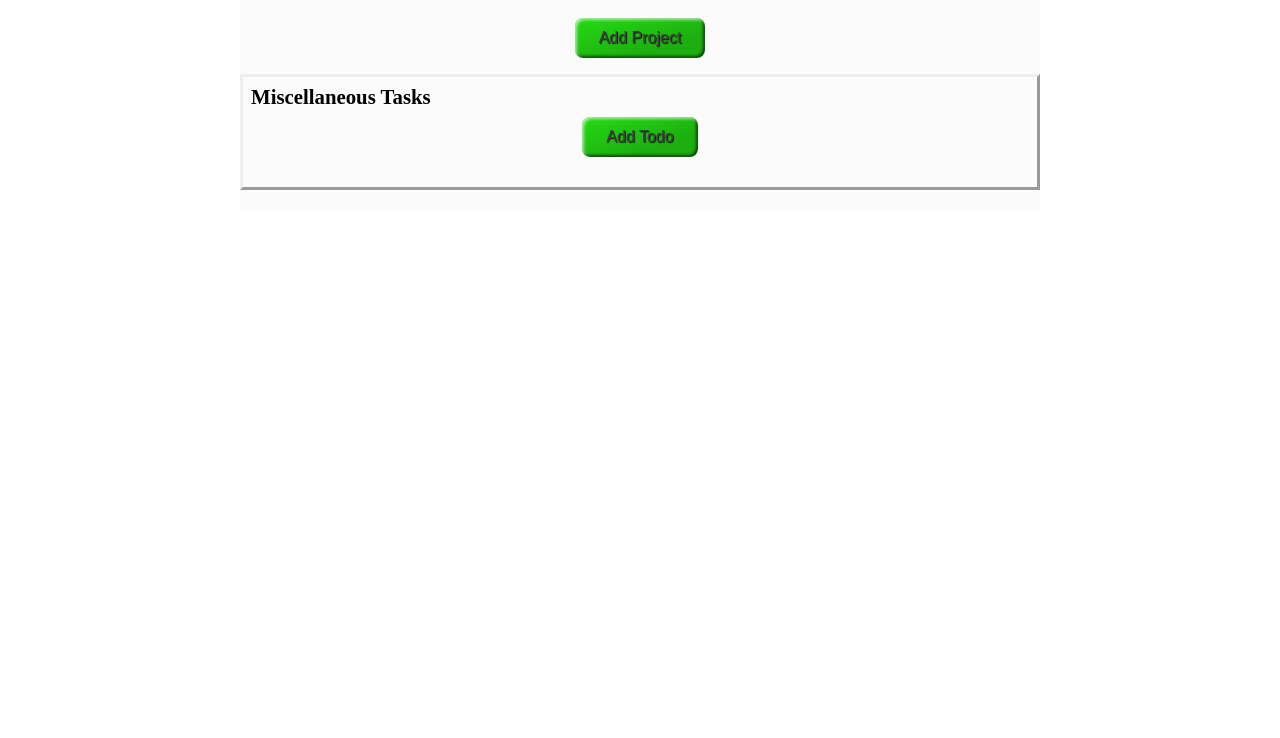
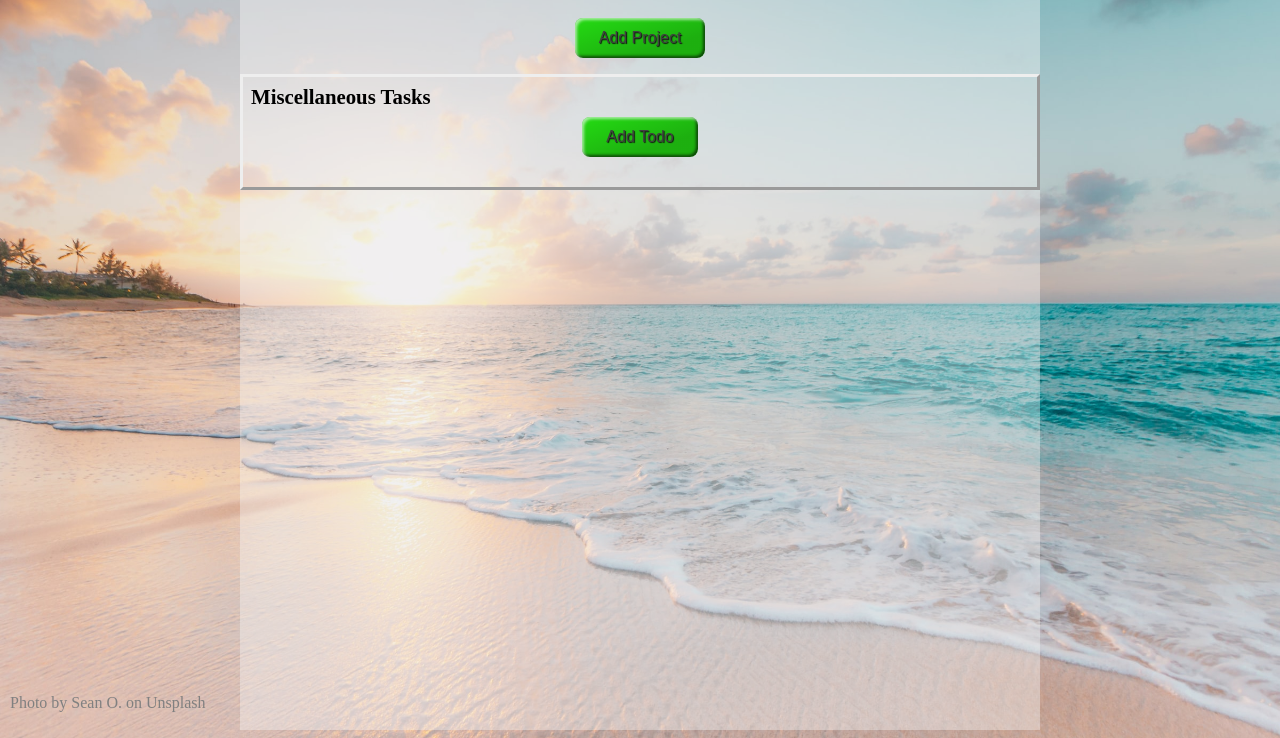
Before and after one commit to mbabaliiryn/TodoList, a website built with webpack: page src/index.html in a window 1280 px wide. Shown: the part 78-816 px from the top of the page. Built offline with nearby package versions, Linux system fonts and the light colour scheme; what accordion would draw is missing.

Commit message:
Webpack clean and move all sources to src

```diff
--- a/package.json
+++ b/package.json
@@ -21,11 +21,13 @@
   },
   "homepage": "https://github.com/mbabaliiryn/TodoList#readme",
   "devDependencies": {
+    "clean-webpack-plugin": "^3.0.0",
     "css-loader": "^4.1.1",
     "eslint": "^6.8.0",
     "eslint-config-airbnb-base": "^14.1.0",
     "eslint-plugin-import": "^2.20.2",
     "file-loader": "^6.0.0",
+    "html-webpack-plugin": "^4.3.0",
     "sass": "^1.26.10",
     "sass-loader": "^9.0.2",
     "style-loader": "^1.2.1",
--- a/src/css/_main.scss
+++ b/src/css/_main.scss
@@ -2,8 +2,12 @@ $orange: rgba(236, 157, 9, 0.5);
 $orange-dark: rgba(155, 112, 33, 0.863);
 
 body {
+  height: 100vh;
   display: flex;
   justify-content: center;
+  background-image: url('../images/beach.jpg');
+  background-size: cover;
+  position: relative;
 }
 
 #content {
@@ -27,3 +31,19 @@ body {
   justify-content: center;
   margin-bottom: 16px;
 }
+
+.image-attrib {
+  color: grey;
+  position: fixed;
+  bottom: 10px;
+  left: 10px;
+
+  a {
+    text-decoration: none;
+    color: grey;
+
+    &:hover {
+      color: black;
+    }
+  }
+}
--- a/dist/index.html
+++ b/src/index.html
@@ -6,6 +6,5 @@
   </head>
   <body>
     <div id="content"></div>
-    <script src="bundle.js"></script>
   </body>
 </html>
--- a/src/js/index.js
+++ b/src/js/index.js
@@ -30,5 +30,12 @@ addProjectButton.onclick = () => {
 };
 displaySection.appendChild(projectControls);
 
+const attrib = document.createElement('div');
+attrib.className = 'image-attrib';
+attrib.innerHTML = `
+<span>Photo by <a href="https://unsplash.com/@seantookthese?utm_source=unsplash&amp;utm_medium=referral&amp;utm_content=creditCopyText">Sean O.</a> on <a href="https://unsplash.com/s/photos/beach?utm_source=unsplash&amp;utm_medium=referral&amp;utm_content=creditCopyText">Unsplash</a></span>
+`;
+document.body.appendChild(attrib);
+
 contentTag.appendChild(displaySection);
 render();
--- a/webpack.config.js
+++ b/webpack.config.js
@@ -1,4 +1,6 @@
 const path = require('path');
+const HtmlWebpackPlugin = require('html-webpack-plugin');
+const { CleanWebpackPlugin } = require('clean-webpack-plugin');
 
 module.exports = {
   mode: 'development',
@@ -11,6 +13,12 @@ module.exports = {
     filename: 'bundle.js',
     path: path.resolve(__dirname, 'dist'),
   },
+  plugins: [
+    new CleanWebpackPlugin(),
+    new HtmlWebpackPlugin({
+      template: 'src/index.html',
+    }),
+  ],
   module: {
     rules: [
       {
@@ -21,6 +29,12 @@ module.exports = {
           'sass-loader',
         ],
       },
+      {
+        test: /\.(png|svg|jpg|gif)$/,
+        use: [
+          'file-loader',
+        ],
+      },
     ],
   },
 };
```
Also changed, not shown: dist/bundle.js (deleted), src/images/beach.jpg (added), 2 other files.
